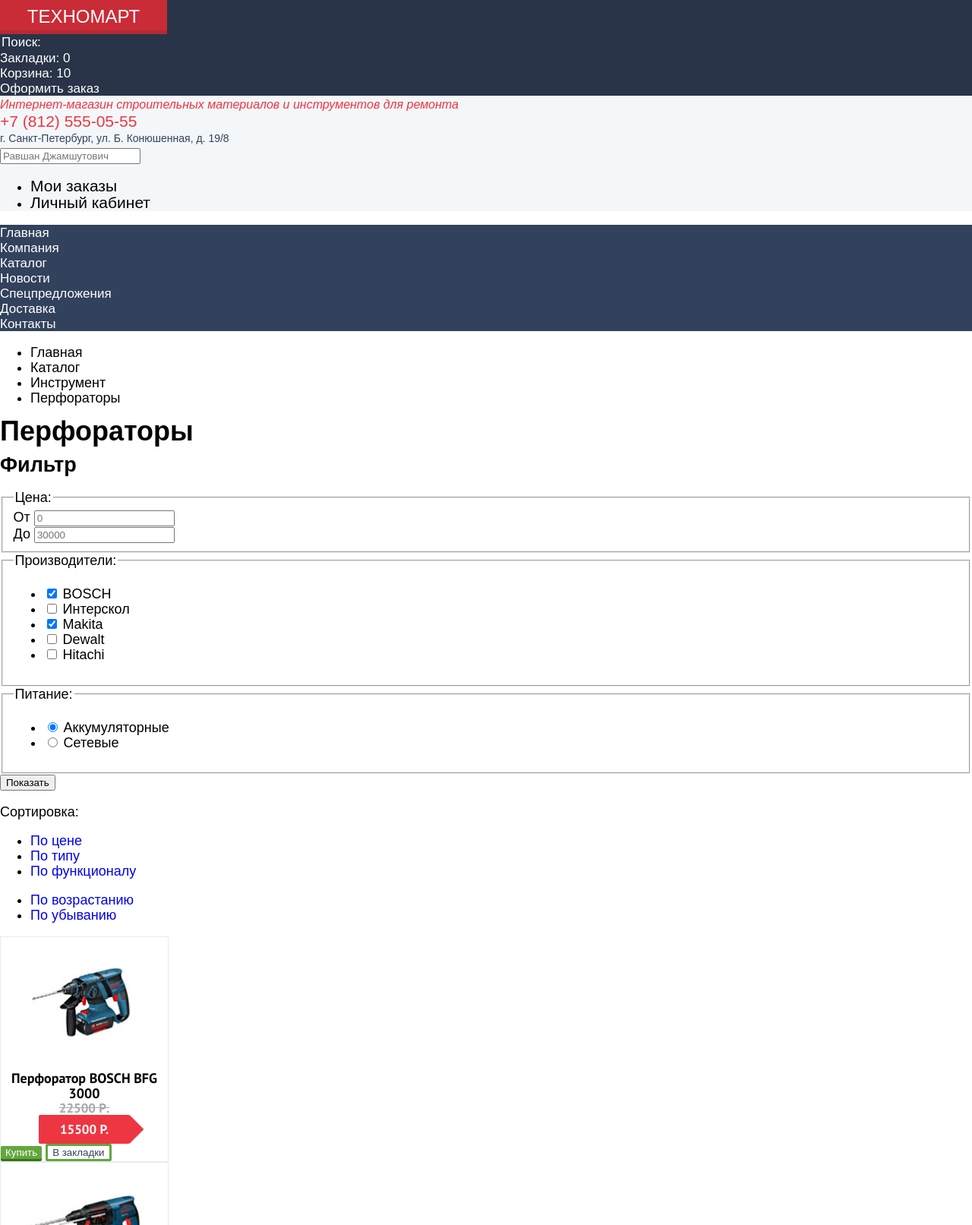
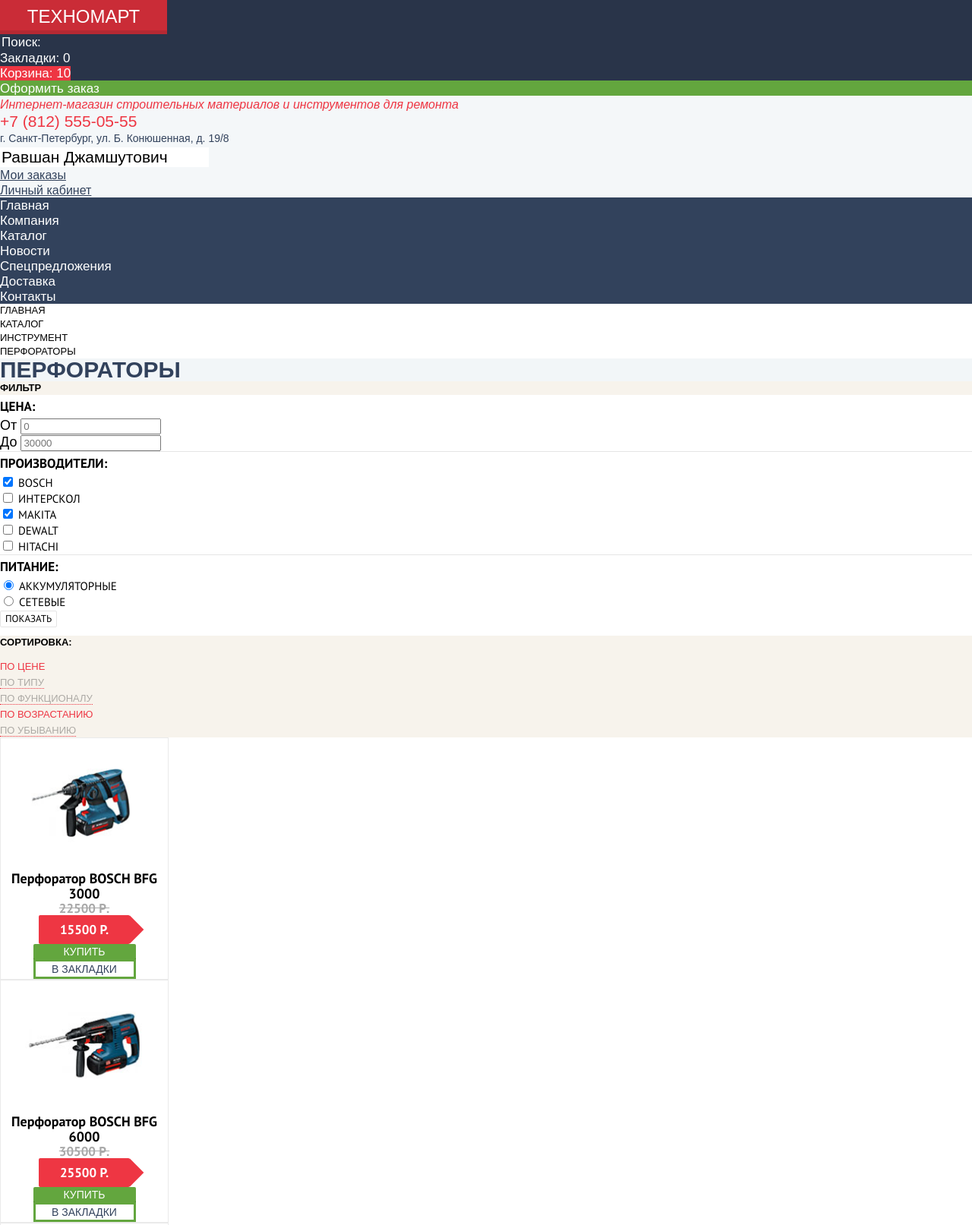
Before and after one commit to nastyasneg/technomart, a plain HTML site: page catalog.html in a window 1280 px wide. Shown: the top 1613 px of the page at 76% size. Drawn offline with Linux system fonts and the light colour scheme; a web font is replaced by a local one.

Commit message:
Базовая стилизация - страница Каталог

```diff
--- a/catalog.html
+++ b/catalog.html
@@ -24,7 +24,7 @@
             <li>
               <a class="user-navigation-current" href="#">Корзина: 10</a>
             </li>
-            <li>
+            <li class="checkout">
               <a href="#">Оформить заказ</a>
             </li>
           </ul>
@@ -81,7 +81,7 @@
         <li>Инструмент</li>
         <li>Перфораторы</li>
       </ul>
-      <h1>Перфораторы</h1>
+      <h1 class="inner-heading">Перфораторы</h1>
       <section class="filter">
         <h2>Фильтр</h2>
         <form class="filter-form" action="https://echo.htmlacademy.ru" method="get">
@@ -169,7 +169,7 @@
       </section>
       <section class="catalog">
         <div class="sort">
-          <p>Сортировка:</p>
+          <h2>Сортировка:</h2>
           <ul class="sort-by-category">
             <li class="sort-item-current">
               <a href="#">По цене</a>
@@ -202,8 +202,8 @@
             <span class="old-price">22500 Р.</span>
             <span class="price">15500 P.</span>
             <p class="catalog-item-hover">
-              <button class="button button-buy">Купить</button>
-              <button class="button button-bookmark">В закладки</button>
+              <button class="hover-button button-buy">Купить</button>
+              <button class="hover-button button-bookmark">В закладки</button>
             </p>
           </li>
           <li class="catalog-item">
@@ -212,8 +212,8 @@
             <span class="old-price">30500 Р.</span>
             <span class="price">25500 P.</span>
             <p class="catalog-item-hover">
-              <button class="button button-buy">Купить</button>
-              <button class="button button-bookmark">В закладки</button>
+              <button class="hover-button button-buy">Купить</button>
+              <button class="hover-button button-bookmark">В закладки</button>
             </p>
           </li>
           <li class="catalog-item catalog-item-new">
@@ -222,8 +222,8 @@
             <span class="old-price"></span>
             <span class="price">12500 P.</span>
             <p class="catalog-item-hover">
-              <button class="button button-buy">Купить</button>
-              <button class="button button-bookmark">В закладки</button>
+              <button class="hover-button button-buy">Купить</button>
+              <button class="hover-button button-bookmark">В закладки</button>
             </p>
           </li>
           <li class="catalog-item">
@@ -232,8 +232,8 @@
             <span class="old-price">22500 Р.</span>
             <span class="price">15500 P.</span>
             <p class="catalog-item-hover">
-              <button class="button button-buy">Купить</button>
-              <button class="button button-bookmark">В закладки</button>
+              <button class="hover-button button-buy">Купить</button>
+              <button class="hover-button button-bookmark">В закладки</button>
             </p>
           </li>
           <li class="catalog-item catalog-item-new">
@@ -242,8 +242,8 @@
             <span class="old-price">30500 Р.</span>
             <span class="price">25500 P.</span>
             <p class="catalog-item-hover">
-              <button class="button button-buy">Купить</button>
-              <button class="button button-bookmark">В закладки</button>
+              <button class="hover-button button-buy">Купить</button>
+              <button class="hover-button button-bookmark">В закладки</button>
             </p>
           </li>
           <li class="catalog-item catalog-item-new">
@@ -252,8 +252,8 @@
             <span class="old-price"></span>
             <span class="price">12500 P.</span>
             <p class="catalog-item-hover">
-              <button class="button button-buy">Купить</button>
-              <button class="button button-bookmark">В закладки</button>
+              <button class="hover-button button-buy">Купить</button>
+              <button class="hover-button button-bookmark">В закладки</button>
             </p>
           </li>
           <li class="catalog-item catalog-item-new">
@@ -262,8 +262,8 @@
             <span class="old-price">22500 Р.</span>
             <span class="price">15500 P.</span>
             <p class="catalog-item-hover">
-              <button class="button button-buy">Купить</button>
-              <button class="button button-bookmark">В закладки</button>
+              <button class="hover-button button-buy">Купить</button>
+              <button class="hover-button button-bookmark">В закладки</button>
             </p>
           </li>
           <li class="catalog-item">
@@ -272,8 +272,8 @@
             <span class="old-price">30500 Р.</span>
             <span class="price">25500 P.</span>
             <p class="catalog-item-hover">
-              <button class="button button-buy">Купить</button>
-              <button class="button button-bookmark">В закладки</button>
+              <button class="hover-button button-buy">Купить</button>
+              <button class="hover-button button-bookmark">В закладки</button>
             </p>
           </li>
           <li class="catalog-item catalog-item-new">
@@ -282,8 +282,8 @@
             <span class="old-price"></span>
             <span class="price">12500 P.</span>
             <p class="catalog-item-hover">
-              <button class="button button-buy">Купить</button>
-              <button class="button button-bookmark">В закладки</button>
+              <button class="hover-button button-buy">Купить</button>
+              <button class="hover-button button-bookmark">В закладки</button>
             </p>
           </li>
         </ul>
--- a/css/style.css
+++ b/css/style.css
@@ -57,6 +57,10 @@ input[type="radio"].visually-hidden {
 
 /* === HEADER === */
 
+header {
+  background-color: #f3f7f9;
+}
+
 .header-top {
   background-color: #293449;
 }
@@ -115,6 +119,27 @@ input[type="radio"].visually-hidden {
   padding: 0;
 
   list-style: none;
+}
+
+.user-navigation-current {
+  background-color: #ee3643;
+}
+
+.checkout {
+  background-color: #63a63e;
+}
+
+.checkout:hover,
+.checkout:focus {
+  background-color: #5fbb2d;
+}
+
+.checkout:active {
+  background-color: #518534;
+}
+
+.checkout:active a {
+  color: rgba(255, 255, 255, 0.5);
 }
 
 .header-bottom {
@@ -677,3 +702,235 @@ input[type="radio"].visually-hidden {
 .contact-email a {
   color: #ffd180;
 }
+
+/* ====== CATALOG PAGE ====== */
+
+/* === HEADER === */
+
+.header-login input {
+  background-color: #ffffff;
+
+  color: #000000;
+  font: inherit;
+  font-size: 21px;
+  line-height: 21px;
+
+  border: none;
+}
+
+.header-login input::placeholder {
+  color: #000000;
+  font: inherit;
+  font-size: 21px;
+  line-height: 21px;
+}
+
+.authorized-list {
+  margin: 0;
+  padding: 0;
+
+  list-style: none;
+}
+
+.authorized-list a {
+  font-size: 16px;
+  line-height: 18px;
+  color: #32425c;
+
+  text-decoration: underline;
+}
+
+/* === MAIN === */
+
+.breadcrumb {
+  margin: 0;
+  padding: 0;
+
+  list-style: none;
+}
+
+.breadcrumb li {
+  font-size: 13px;
+  line-height: 18px;
+  text-transform: uppercase;
+}
+
+.inner-heading {
+  margin: 0;
+
+  font-size: 30px;
+  line-height: 30px;
+  text-transform: uppercase;
+  color: #32425c;
+
+  background-color: #f2f6f8;
+}
+
+/* === FILTER === */
+
+.filter h2 {
+  margin: 0;
+
+  font-size: 13px;
+  line-height: 18px;
+  text-transform: uppercase;
+
+  background-color: #f7f3ec;
+}
+
+.filter-form fieldset {
+  margin: 0;
+  padding: 0;
+
+  border: none;
+  border-bottom: 1px solid #e5e5e5;
+}
+
+.filter-form .filter-charging {
+  border-bottom: none;
+}
+
+.filter-form legend {
+  margin: 0;
+  padding: 0;
+
+  font-family: "PT Sans", "Arial", sans-serif;
+  font-weight: bold;
+  font-size: 17px;
+  line-height: 30px;
+  text-transform: uppercase;
+}
+
+.filter-manufactur-list,
+.filter-charging-list {
+  margin: 0;
+  padding: 0;
+
+  list-style: none;
+}
+
+.filter-manufactur-list label,
+.filter-charging-list label{
+  font-family: "PT Sans", "Arial", sans-serif;
+  font-size: 15px;
+  line-height: 20px;
+  text-transform: uppercase;
+}
+
+.filter-button {
+  font-family: "PT Sans", "Arial", sans-serif;
+  font-size: 13px;
+  line-height: 18px;
+  text-transform: uppercase;
+
+  background-color: #ffffff;
+  border: 1px solid #e5e5e5;
+  border-radius: 2px;
+}
+
+.filter-button:hover,
+.filter-button:focus {
+  border-color: #bdc6ca;
+}
+
+.filter-button:active {
+  border-color: #ee3643;
+}
+
+/* === CATALOG === */
+
+.sort {
+  background-color: #f7f3ec;
+}
+
+.sort h2 {
+  margin-left: 0;
+
+  font-size: 13px;
+  line-height: 18px;
+  text-transform: uppercase;
+}
+
+.sort-by-category,
+.sort-by-priority {
+  margin: 0;
+  padding: 0;
+
+  list-style: none;
+}
+
+.sort-by-category a,
+.sort-by-priority a {
+  color: rgba(0, 0, 0, 0.3);
+  font-size: 13px;
+  line-height: 18px;
+  text-transform: uppercase;
+
+  border-bottom: 1px dotted #ee3643;
+}
+
+.sort-item-current a {
+  color: #ee3643;
+
+  border-bottom: none;
+}
+
+.pagination-list {
+  margin: 0;
+  padding: 0;
+
+  font-family: "PT Sans", "Arial", sans-serif;
+  font-size: 13px;
+  line-height: 18px;
+  text-transform: uppercase;
+
+  list-style: none;
+}
+
+.pagination-item {
+  border: 1px solid #e5e5e5;
+  border-radius: 2px;
+}
+
+.pagination-item a {
+  color: #000000;
+}
+
+.pagination-item:hover,
+.pagination-item:focus {
+  border-color: #bdc6ca;
+}
+
+.pagination-item:active {
+  border-color: #ee3643;
+}
+
+.pagination-item-current {
+  background-color: #ee3643;
+}
+
+.pagination-item-current a {
+  color: #ffffff;
+}
+
+/* === CATALOG INFO === */
+
+.catalog-info {
+  background-color: #f2f6f8;
+}
+
+.catalog-info h2 {
+  margin: 0;
+
+  font-size: 30px;
+  line-height: 30px;
+  text-transform: uppercase;
+}
+
+.catalog-info p {
+  margin: 0;
+
+  font-family: "PT Sans", "Arial", sans-serif;
+  font-size: 13px;
+  line-height: 24px;
+}
```
Also changed, not shown: index.html (+1 -1 lines).
